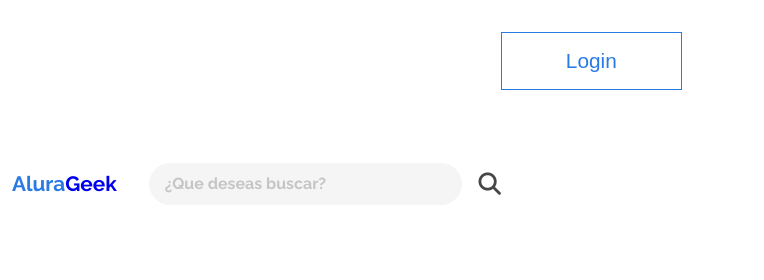
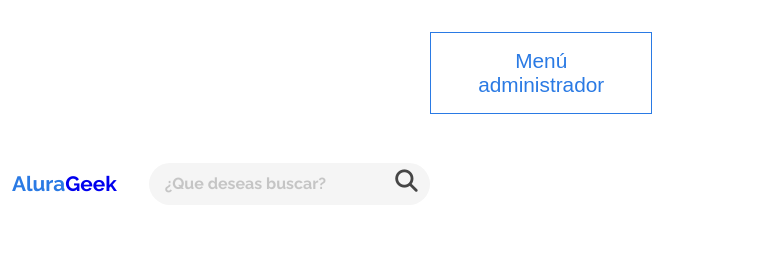
Before and after one commit to David-Ostos/ONE---Ecommerce, a plain HTML site: page agregar-productos.html in a window 1280 px wide. Shown: the top 280 px of the page, 516-1280 px from the left. Drawn offline with Linux system fonts and the light colour scheme.

Commit message:
actualizando los links de redireccion

```diff
--- a/agregar-productos.html
+++ b/agregar-productos.html
@@ -38,21 +38,31 @@
     <header class="head">
       <div class="container__head container">
         <div class="head__container__logo container">
+
           <a href="index.html" target="_blank" rel="home"><img
               class="head__logo__icon"
               alt="logo"
               src="https://i.imgur.com/LV5j67t.png"
             /></a>
-          <a href="index.html"><p class="head__logo__nombre"><b>Alura</b>Geek</p> </a>
-          <input
-            type="text"
+
+          <a href="index.html">
+            <p
+            class="head__logo__nombre">
+               <b>Alura</b>Geek
+            </p>
+          </a>
+          <div class="container__busqueda">
+            <input
+            type="search"
             class="head__busqueda"
             placeholder="¿Que deseas buscar?"
           />
           <i class="fa-solid fa-magnifying-glass lupa"></i>
+
+          </div>
         </div>
 
-        <a href="home-login.html"><button class="head__boton btn">Login</button></a>
+        <a href="productos.html"><button class="head__boton btn">Menú administrador</button></a>
       </div>
     </header>
 
--- a/css/agregar-productos/agregar-productos.css
+++ b/css/agregar-productos/agregar-productos.css
@@ -10,15 +10,6 @@
     background-color: #2a7ae4;
     border: none;
 }
-/*
-.form__input{
-    height: 3rem;
-    margin-bottom: 2rem;
+button.head__boton.btn {
+    padding: 1rem 2rem;
 }
-
-.form__textarea{
-    resize: none;
-    height: 6rem;
-    margin-bottom: 1rem;
-}
-*/
--- a/css/head/head.css
+++ b/css/head/head.css
@@ -21,11 +21,26 @@
 .container__head{
     justify-content: space-between;
 }
+input.head__busqueda.input {
+    outline: none;
+    border:none;
+}
+
+.lupa {
+    position: absolute;
+    top: 0.5vw;
+    right: 1vw;
+}
+
+
+.container__busqueda {
+    position: relative;
+}
 .head__busqueda {
     background-color: #F5F5F5;
     border-radius: 50px;
     font-size: 1rem;
-    padding: 0.7rem 1rem 0.7rem 1rem;
+    padding: 0.7rem 3rem 0.7rem 1rem;
     margin-left: 1rem;
     width: 22vw;
     outline: none;
@@ -42,7 +57,3 @@
     background: #ffffff;
     cursor: pointer;
 }
-input.head__busqueda.input {
-    outline: none;
-    border:none;
-}
--- a/css/login/login-from.css
+++ b/css/login/login-from.css
@@ -24,3 +24,6 @@ h1.login__form__titulo {
     border: none;
     margin: 2rem 0;
 }
+.container__busqueda {
+    display: none;
+}
--- a/css/responsive/head/headMobile.css
+++ b/css/responsive/head/headMobile.css
@@ -4,10 +4,7 @@
         width: 2rem;
         gap: 2px;
     }
-    input.head__busqueda {
-        display: none;
-    }
-    i.fa-solid.fa-magnifying-glass.lupa {
+    .container__busqueda {
         display: none;
     }
     header.head {
```
Also changed, not shown: home-login.html (+16 -6 lines), index.html (+13 -3 lines), producto.html (+13 -3 lines), productos.html (+12 -6 lines).
